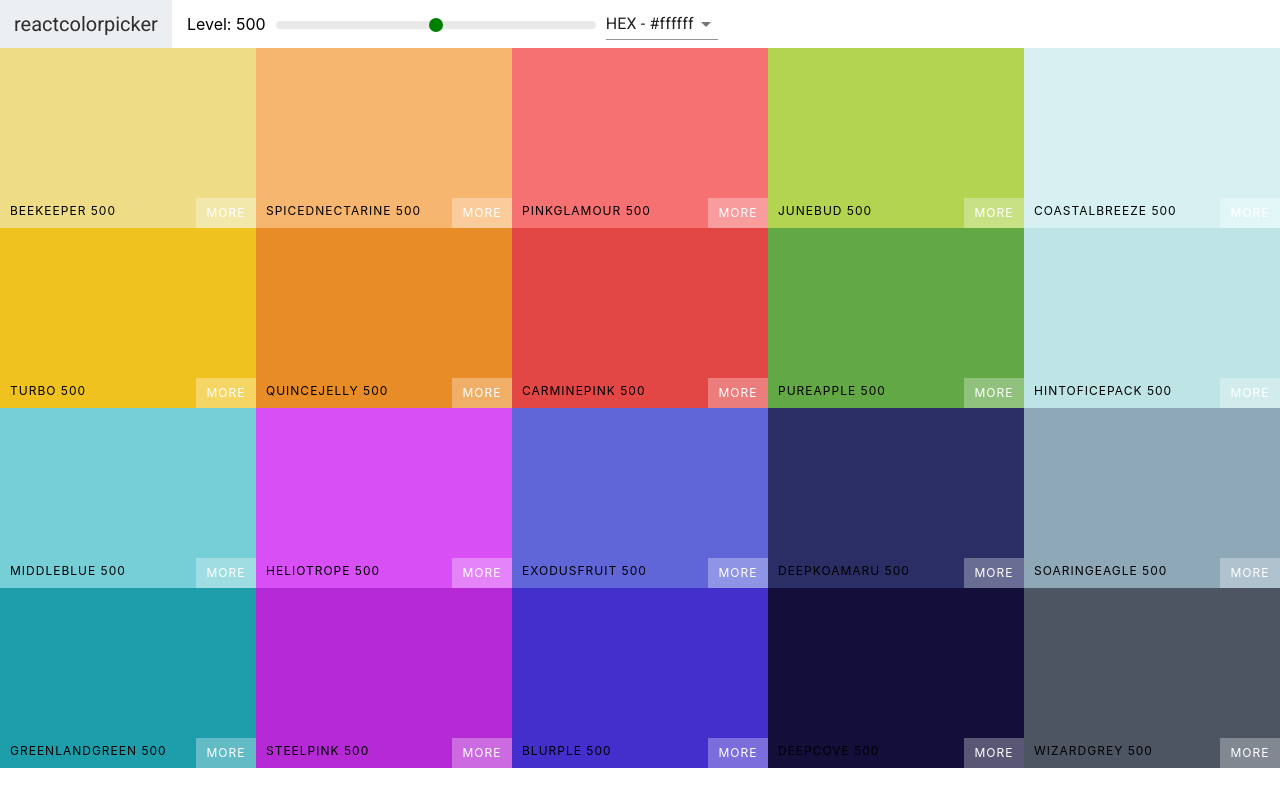
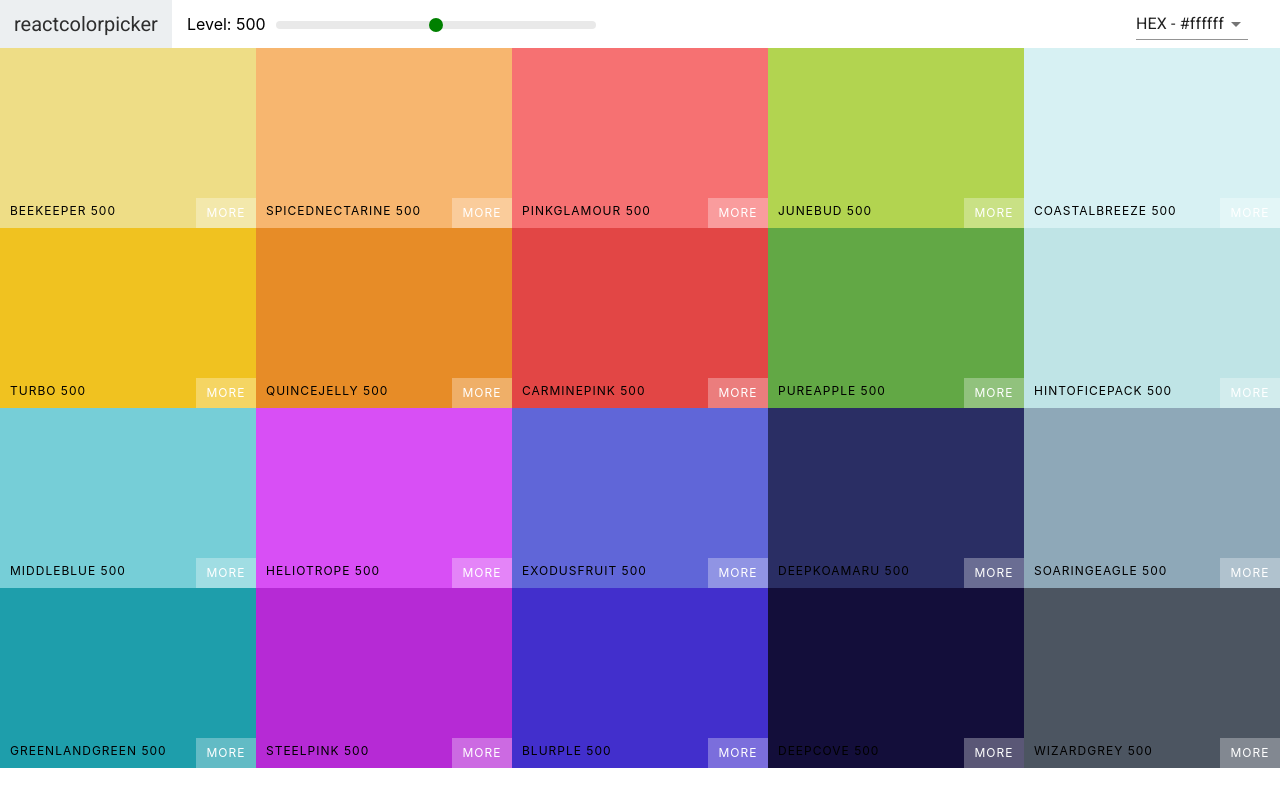
Before and after one commit to ivigneshwaran/React-Colors-App, a React (Create React App) app: page / in a window 1280 px wide. Built offline with nearby package versions, Linux system fonts and the light colour scheme.

Commit message:
Add snackbar

```diff
--- a/package.json
+++ b/package.json
@@ -4,6 +4,7 @@
   "private": true,
   "dependencies": {
     "@material-ui/core": "^4.11.3",
+    "@material-ui/icons": "^4.11.2",
     "@testing-library/jest-dom": "^5.11.9",
     "@testing-library/react": "^11.2.5",
     "@testing-library/user-event": "^12.8.3",
--- a/src/Navbar.css
+++ b/src/Navbar.css
@@ -1,4 +1,4 @@
-@import url('https://fonts.googleapis.com/css2?family=Roboto:wght@100;300;400;500&display=swap');
+@import url("https://fonts.googleapis.com/css2?family=Roboto:wght@100;300;400;500&display=swap");
 
 .Navbar {
   display: flex;
@@ -48,6 +48,6 @@
 }
 
 .Navbar .select-container {
-  display: flex;
-  justify-content: flex-end;
+  margin-left: auto;
+  margin-right: 2rem;
 }
--- a/src/Navbar.js
+++ b/src/Navbar.js
@@ -1,6 +1,9 @@
 import React, { Component } from "react";
 import Select from "@material-ui/core/Select";
 import MenuItem from "@material-ui/core/MenuItem";
+import Snackbar from "@material-ui/core/Snackbar";
+import IconButton from "@material-ui/core/IconButton";
+import CloseIcon from "@material-ui/icons/Close";
 import Slider from "rc-slider";
 import "rc-slider/assets/index.css";
 import "./Navbar.css";
@@ -8,15 +11,20 @@ import "./Navbar.css";
 export default class Navbar extends Component {
   constructor(props) {
     super(props);
-    this.state = { format: "hex" };
-    this.handleChange = this.handleChange.bind(this);
+    this.state = { format: "hex", open: false };
+    this.handleFormatChange = this.handleFormatChange.bind(this);
+    this.closeSnackbar = this.closeSnackbar.bind(this);
   }
-  handleChange(e) {
-    this.setState({ format: e.target.value });
-    this.props.handleChange(e.target.value)
+  handleFormatChange(e) {
+    this.setState({ format: e.target.value, open: true });
+    this.props.handleChange(e.target.value);
+  }
+  closeSnackbar() {
+    this.setState({ open: false });
   }
   render() {
     const { level, changeLevel } = this.props;
+    const { format, open } = this.state;
     return (
       <header className="Navbar">
         <div className="logo">
@@ -35,12 +43,34 @@ export default class Navbar extends Component {
           </div>
         </div>
         <div className="select-container">
-          <Select value={this.state.format} onChange={this.handleChange}>
+          <Select value={this.state.format} onChange={this.handleFormatChange}>
             <MenuItem value="hex">HEX - #ffffff</MenuItem>
             <MenuItem value="rgb">RGB - rgb(255, 255, 255)</MenuItem>
             <MenuItem value="rgba">RGBA - rgba(255, 255, 255, 1.0)</MenuItem>
           </Select>
         </div>
+        <Snackbar
+          anchorOrigin={{ vertical: "bottom", horizontal: "left" }}
+          open={open}
+          autoHideDuration={3000}
+          message={
+            <span className="message-id">Format Changed to {format.toUpperCase()}</span>
+          }
+          ContentProps={{
+            "aria-describedby": "message-id",
+          }}
+          onClose={this.closeSnackbar}
+          action={[
+            <IconButton
+              onClick={this.closeSnackbar}
+              color="inherit"
+              key="close"
+              aria-label="close"
+            >
+              <CloseIcon />
+            </IconButton>,
+          ]}
+        />
       </header>
     );
   }
```
Also changed, not shown: 1 other file (tests, documents, lock files or other folders).
